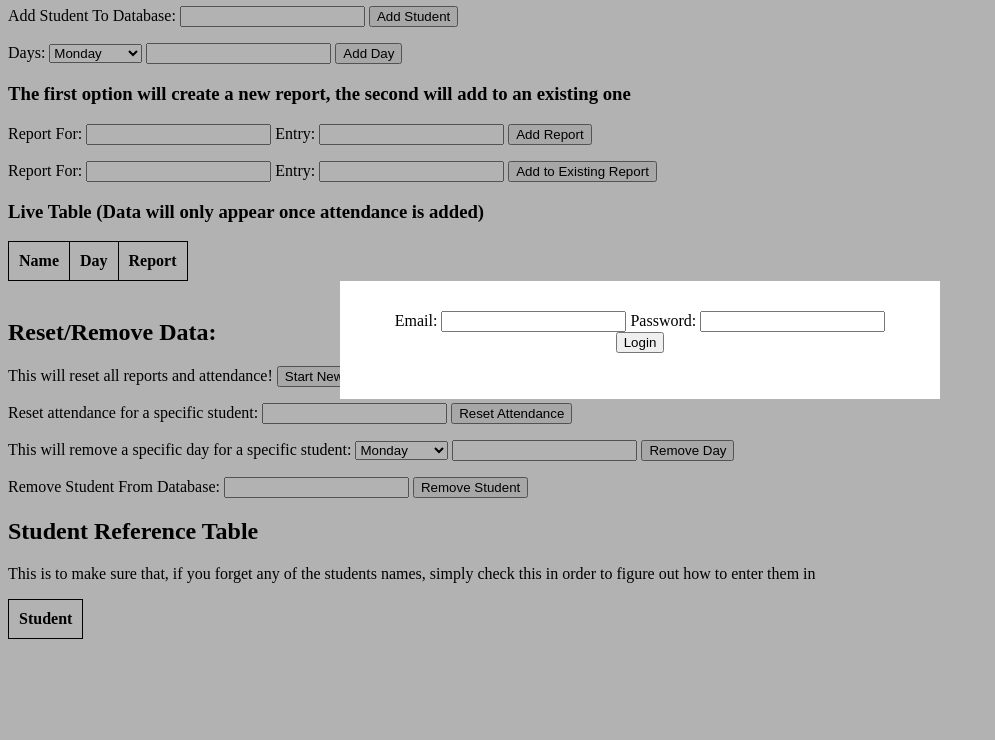
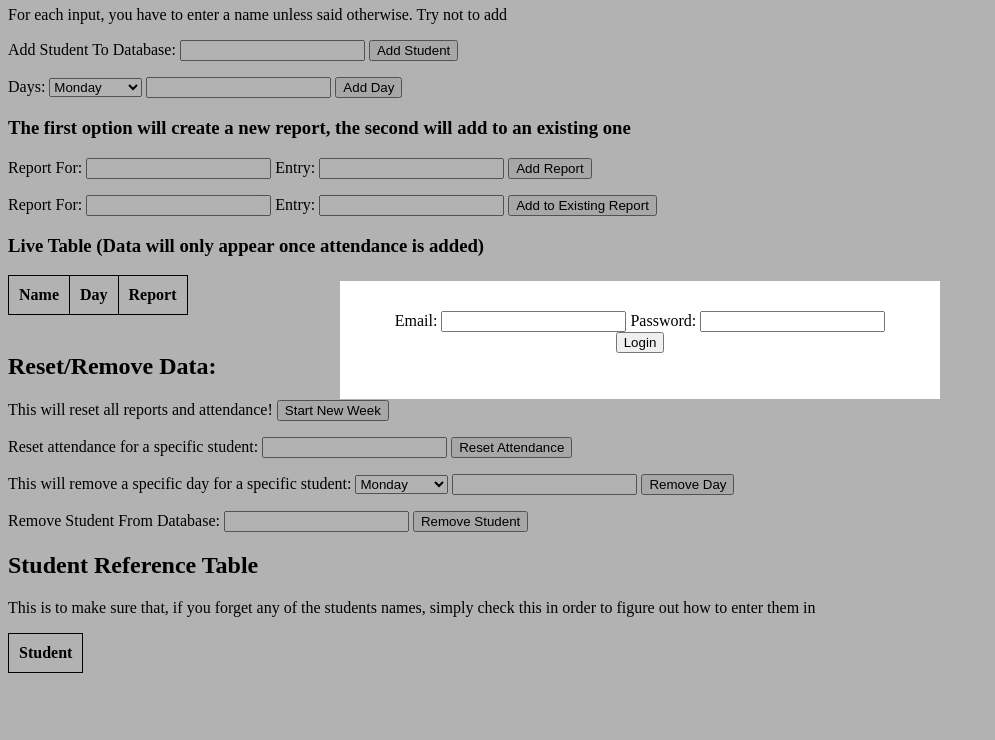
Before and after one commit to jancarloa0524/uxma-student-status, a website with bundled scripts: page dist/index.html in a window 1280 px wide. Shown: the part 60-800 px from the top of the page, without its empty margins (0-995 px from the left). Built offline with nearby package versions, Linux system fonts and the light colour scheme; some packages are replaced by stand-ins of ours; no server answers; the database is empty.

Commit message:
updated HTML instructions

```diff
--- a/dist/index.html
+++ b/dist/index.html
@@ -55,6 +55,7 @@
 <body>
     <h1>UXMA-Student-Status Application</h1>
 
+    <p>For each input, you have to enter a name unless said otherwise. Try not to add </p>
     <form class="add">
         <label for="name">Add Student To Database:</label>
         <input type="text" name="name" required>
```
